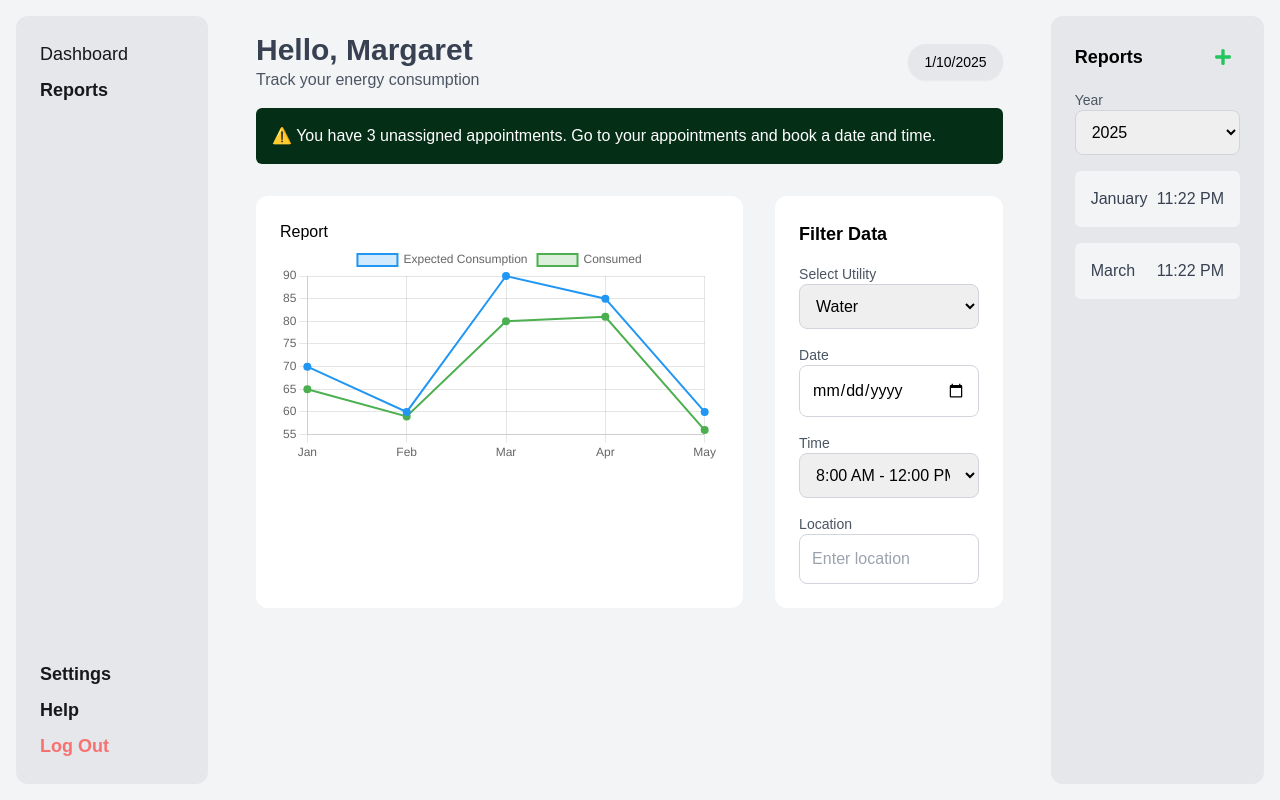
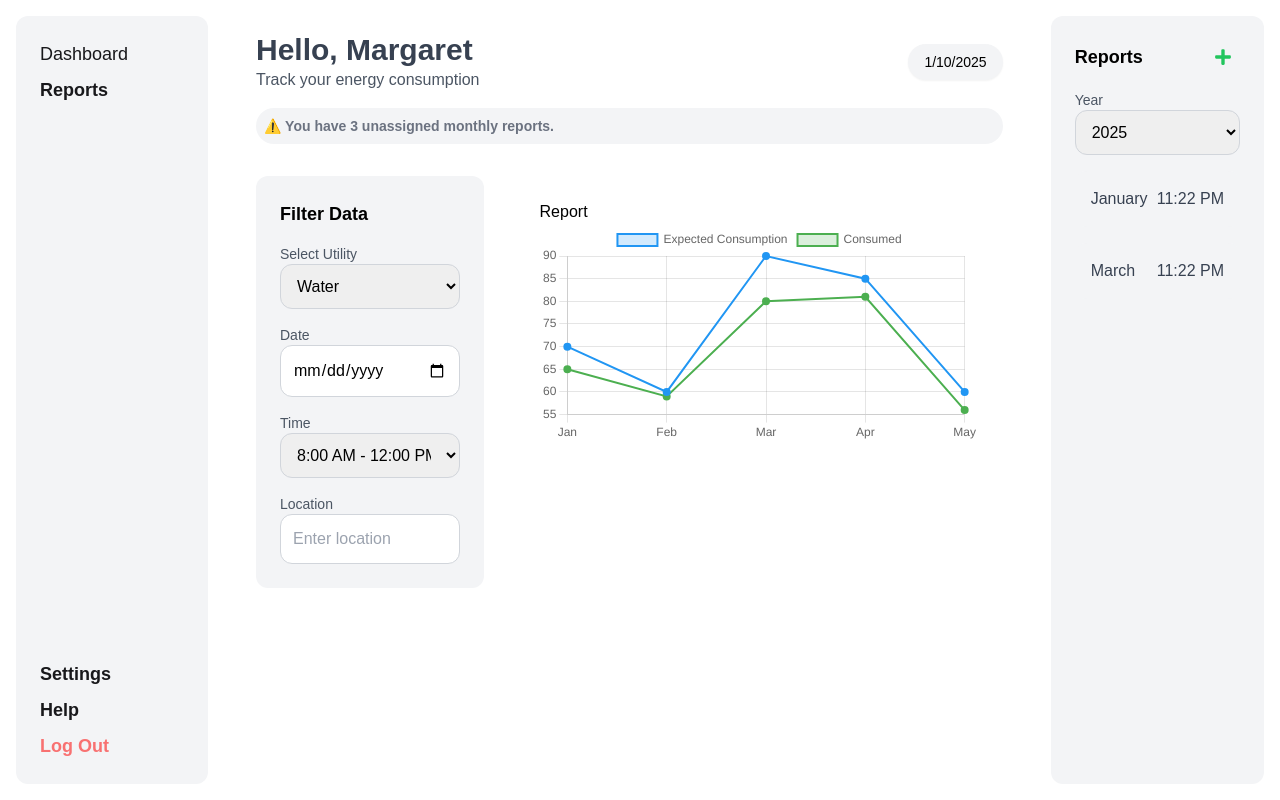
Before and after one commit to heyxdelaram/home-energy-app, a Next.js app: page /dashboard in a window 1280 px wide. Built offline with nearby package versions, Linux system fonts and the light colour scheme.

Commit message:
minor layout changes (must componentize dashboard)

```diff
--- a/src/app/dashboard/page.js
+++ b/src/app/dashboard/page.js
@@ -53,7 +53,7 @@ export default function Dashboard() {
   const [isOpen, setIsOpen] = useState(false);
 
   return (
-    <div className="flex h-screen bg-gray-100">
+    <div className="flex h-screen bg-white">
       {/* Sidebar */}
       {!isOpen && (
         <nav className="bg-white w-full lg:hidden p-2 text-gray-800 fixed z-50">
@@ -68,7 +68,7 @@ export default function Dashboard() {
         onClick={() => setIsOpen(false)} // Close when clicking outside
       ></div>
       <div
-        className={`fixed top-0 left-0 w-64 bg-gray-200 font-semibold text-zinc-900 p-6 flex flex-col justify-between z-50 transform transition-transform rounded-xl m-4 ${
+        className={`fixed top-0 left-0 w-64 bg-gray-100 font-semibold text-zinc-900 p-6 flex flex-col justify-between z-50 transform transition-transform rounded-xl m-4 ${
           isOpen ? "translate-x-0" : "-translate-x-full "
         } lg:translate-x-0 lg:static lg:w-48`}
       >
@@ -109,29 +109,22 @@ export default function Dashboard() {
               <p className="text-gray-600">Track your energy consumption</p>
             </div>
             <div className="flex items-center space-x-4">
-              <button className="bg-gray-200 px-4 py-2 rounded-full shadow-sm text-sm text-black">
+              <button className="bg-gray-100 px-4 py-2 rounded-full shadow-sm text-sm text-black">
                 {new Date().toLocaleDateString()}
               </button>
             </div>
           </div>
-          <div className="bg-green-950 text-white p-4 rounded-md mt-4">
-            <p>
-              ⚠️ You have 3 unassigned appointments. Go to your appointments and
-              book a date and time.
-            </p>
+          <div className="bg-gray-100 text-sm font-semibold text-gray-500 p-2 rounded-full mt-4">
+            <p>⚠️ You have 3 unassigned monthly reports.</p>
           </div>
         </header>
 
         {/* Main Grid */}
         <div className="grid text-black grid-cols-1 lg:grid-cols-6 gap-8">
           {/* Monthly Consumption */}
-          <div className="bg-white rounded-xl p-6 col-span-4 lg:col-span-4">
-            <h2>Report</h2>
-            <Line data={data} />
-          </div>
 
           {/* Filters Section */}
-          <div className="bg-white rounded-xl p-6 col-span-2">
+          <div className="bg-gray-100 rounded-xl p-6 col-span-2">
             <h3 className="text-lg font-bold mb-4">Filter Data</h3>
             <form className="space-y-4">
               <div>
@@ -143,7 +136,7 @@ export default function Dashboard() {
                 </label>
                 <select
                   id="utility"
-                  className="w-full p-3 border border-gray-300 rounded-lg focus:outline-none focus:ring-2 focus:ring-green-500"
+                  className="w-full p-3 border border-gray-300 rounded-xl focus:outline-none focus:ring-2 focus:ring-green-500"
                 >
                   <option>Water</option>
                   <option>Gas</option>
@@ -160,7 +153,7 @@ export default function Dashboard() {
                 <input
                   type="date"
                   id="date"
-                  className="w-full p-3 border border-gray-300 rounded-lg focus:outline-none focus:ring-2 focus:ring-green-500"
+                  className="w-full p-3 border border-gray-300 rounded-xl focus:outline-none focus:ring-2 focus:ring-green-500"
                 />
               </div>
               <div>
@@ -172,7 +165,7 @@ export default function Dashboard() {
                 </label>
                 <select
                   id="time"
-                  className="w-full p-3 border border-gray-300 rounded-lg focus:outline-none focus:ring-2 focus:ring-green-500"
+                  className="w-full p-3 border border-gray-300 rounded-xl focus:outline-none focus:ring-2 focus:ring-green-500"
                 >
                   <option>8:00 AM - 12:00 PM</option>
                   <option>12:00 PM - 4:00 PM</option>
@@ -190,18 +183,22 @@ export default function Dashboard() {
                   type="text"
                   id="location"
                   placeholder="Enter location"
-                  className="w-full p-3 border border-gray-300 rounded-lg focus:outline-none focus:ring-2 focus:ring-green-500"
+                  className="w-full p-3 border border-gray-300 rounded-xl focus:outline-none focus:ring-2 focus:ring-green-500"
                 />
               </div>
             </form>
           </div>
+          <div className="bg-white rounded-xl p-6 col-span-4 lg:col-span-4">
+            <h2>Report</h2>
+            <Line data={data} />
+          </div>
         </div>
       </main>
       {/* Reports Section */}
-      <div className="bg-gray-200 text-black rounded-xl m-4 p-6 w-1/6">
+      <div className="bg-gray-100 text-black rounded-xl m-4 p-6 w-1/6">
         <div className="flex justify-between items-center mb-4">
           <h3 className="text-lg font-bold">Reports</h3>
-          <button className="text-green-500 hover:bg-green-100 p-2 rounded-md">
+          <button className="text-green-500 hover:bg-green-100 p-2 rounded-xl">
             <FaPlus size={18} />
           </button>
         </div>
@@ -214,18 +211,18 @@ export default function Dashboard() {
           </label>
           <select
             id="year"
-            className="w-full p-3 mb-4 border border-gray-300 rounded-lg focus:outline-none focus:ring-2 focus:ring-green-500"
+            className="w-full p-3 mb-4 border border-gray-300 rounded-xl focus:outline-none focus:ring-2 focus:ring-green-500"
           >
             <option>2025</option>
             <option>2024</option>
             <option>2023</option>
           </select>
           <div className="space-y-4">
-            <button className="w-full flex items-center justify-between bg-gray-100 p-4 rounded-md text-gray-700 hover:bg-gray-200">
+            <button className="w-full flex items-center justify-between bg-gray-100 p-4 rounded-xl text-gray-700 hover:bg-gray-200">
               <span>January</span>
               <span>11:22 PM</span>
             </button>
-            <button className="w-full flex items-center justify-between bg-gray-100 p-4 rounded-md text-gray-700 hover:bg-gray-200">
+            <button className="w-full flex items-center justify-between bg-gray-100 p-4 rounded-xl text-gray-700 hover:bg-gray-200">
               <span>March</span>
               <span>11:22 PM</span>
             </button>
```
